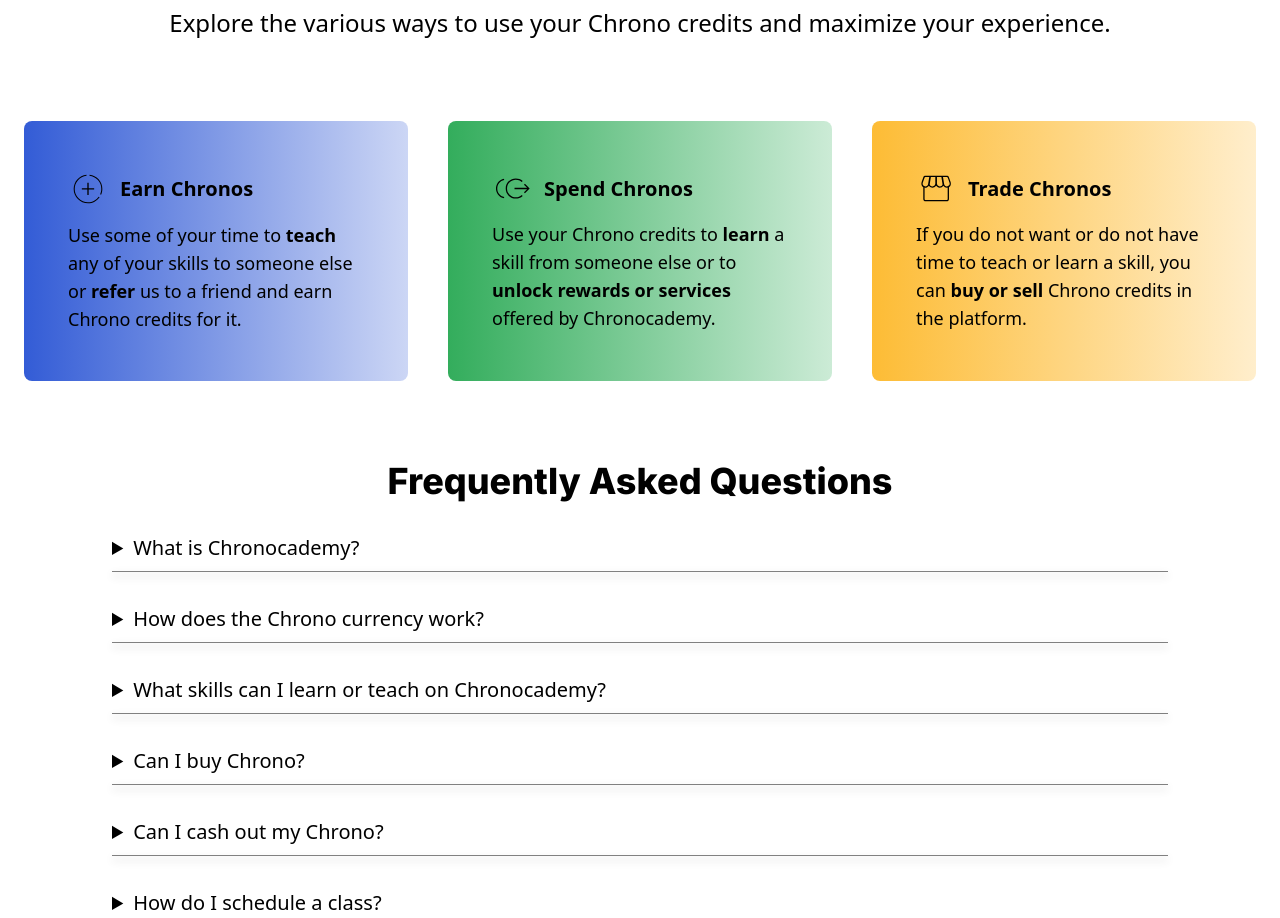
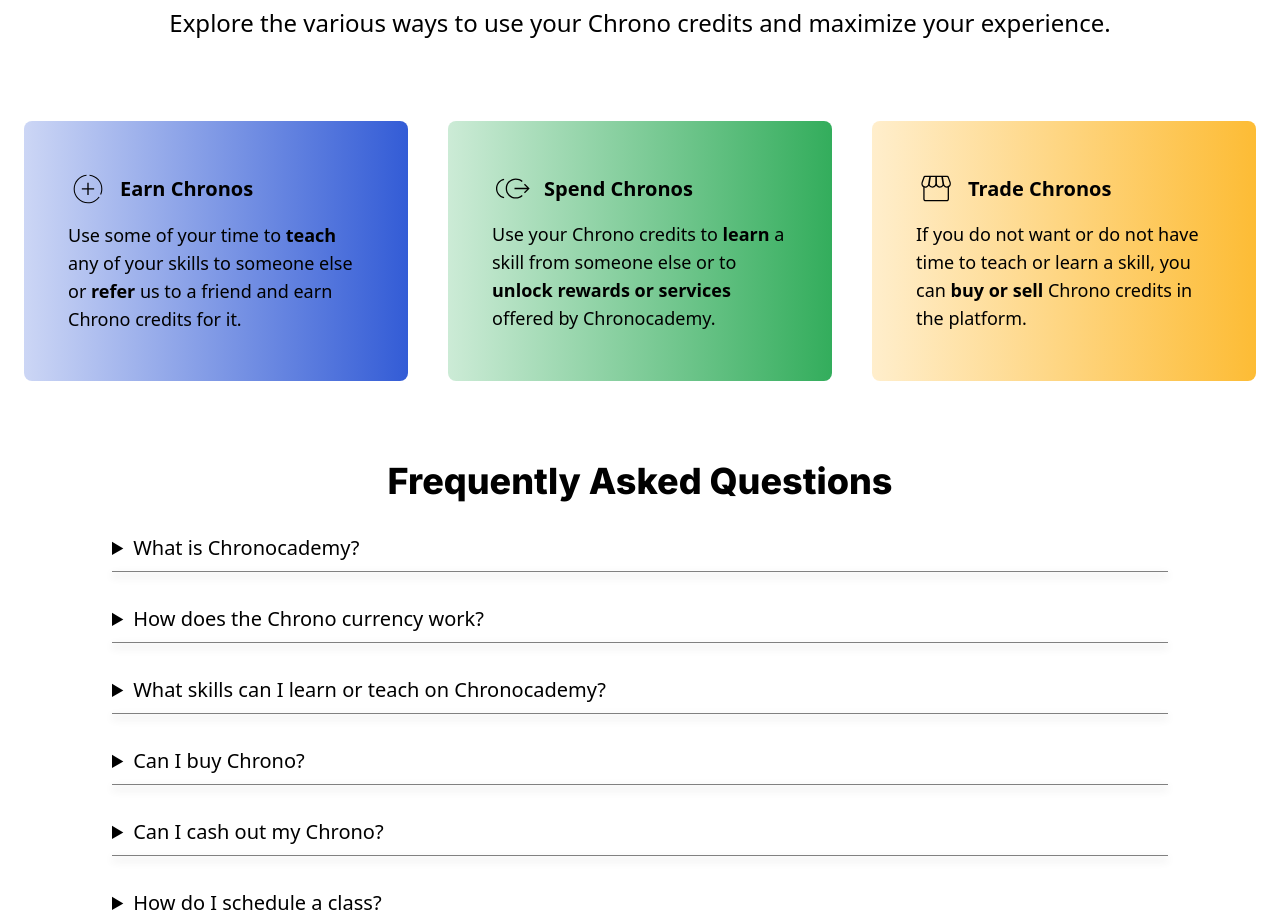
Before and after one commit to juaninicolai/chronocademy, a Next.js app: page / in a window 1280 px wide. Shown: the part 960-1878 px from the top of the page. Built offline with nearby package versions, Linux system fonts and the light colour scheme.

Commit message:
Fix colors

```diff
--- a/app/components/HowItWorks.tsx
+++ b/app/components/HowItWorks.tsx
@@ -12,7 +12,7 @@
             </h2>
             <div className="flex flex-wrap justify-center gap-10 pt-16">
                 <Box
-                    color="bg-gradient-to-r from-primary-blue-400 to-primary-blue-100"
+                    color="bg-gradient-to-r from-primary-blue-100 to-primary-blue-400"
                     image="/earn_chrono.svg"
                     title="Earn Chronos"
                     body={
@@ -24,7 +24,7 @@
                     }
                 />
                 <Box
-                    color="bg-gradient-to-r from-primary-green-400 to-primary-green-100"
+                    color="bg-gradient-to-r from-primary-green-100 to-primary-green-400"
                     image="/spend_chronos.svg"
                     title="Spend Chronos"
                     body={
@@ -36,7 +36,7 @@
                     }
                 />
                 <Box
-                    color="bg-gradient-to-r from-secondary-yellow-400 to-secondary-yellow-100"
+                    color="bg-gradient-to-r from-secondary-yellow-100 to-secondary-yellow-400"
                     image="/buy_chronos.svg"
                     title="Trade Chronos"
                     body={
```
